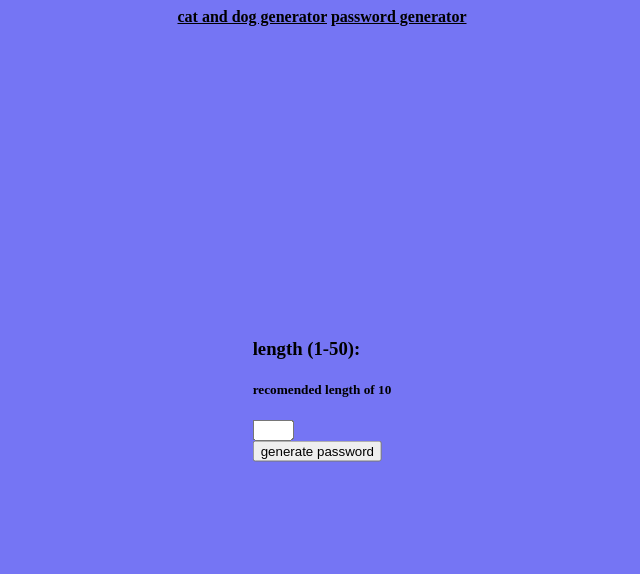
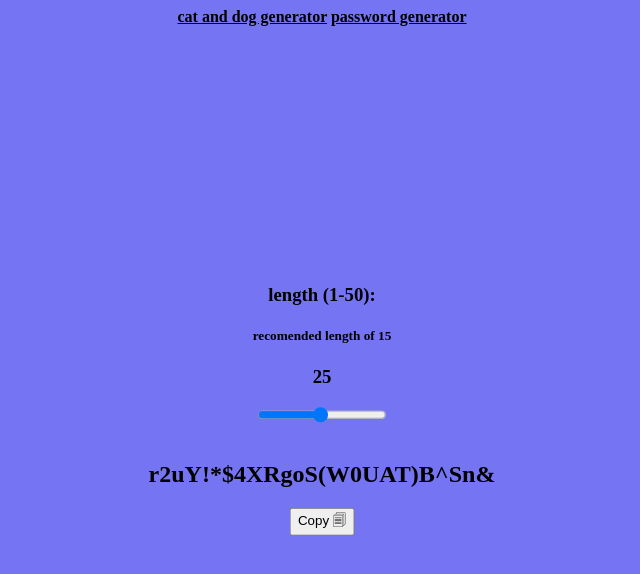
Before and after one commit to Justbob9178/Justbob9178.github.io, a plain HTML site: page password/index.html in a window 1280 px wide. Shown: the whole page, without its empty margins (318-958 px from the left). Drawn offline with Linux system fonts and the light colour scheme.

Commit message:
password generator uses slider and added copy button
also fixed styling issued

```diff
--- a/password/index.html
+++ b/password/index.html
@@ -6,6 +6,7 @@
     <title>password generator</title>
     <script src="script.js"></script>
     <link rel="stylesheet" href="style.css">
+    <link rel="shortcut icon" href="favicon.ico" type="image/x-icon">
 </head>
 <body>
     <div id="links">
@@ -13,13 +14,33 @@
     </div>
     <div id="content">
             <h3 id="length">length (1-50):</h3>
-            <h5>recomended length of 10</h5>
-            <input type="number" id="number" min="1" max="50" onsubmit="generatepass()"><br>
-            <button id="generate" onclick="generatepass()" type="button">generate password</button>
-            <h2 id="output"></h2>
+            <h5 id="info">recomended length of 15</h5>
+            <h3 id="lengthnum"></h3>
+            <input id="number" type="range" min="1" max="50" value="25" onsubmit="generatepass()"><br>
+            <!--<button id="generate" onclick="generatepass()" type="button">generate password</button> -->
+            <h2 id="output">Please generate a password</h2>
+            <button id="copy" onclick="copy()">Copy 🗐</button>
 
 
     </div>
 
+
+<script>
+    // self executing function here
+    (function() {
+        generatepass()
+
+        const value = document.querySelector("#lengthnum");
+        const input = document.getElementById('number');
+        console.log(input)
+        value.textContent = input.value;
+        console.log(input.value)
+        document.querySelector("#number").addEventListener("input", (event) => {
+            console.log(input.value)
+            value.textContent = event.target.value;
+            generatepass()
+        });
+    })();
+    </script>
 </body>
 </html>
--- a/password/script.js
+++ b/password/script.js
@@ -1,5 +1,5 @@
 function makeid(length) {
-  //console.clear()
+  console.log('correct input')
     let result = '';
     const characters = 'ABCDEFGHIJKLMNOPQRSTUVWXYZabcdefghijklmnopqrstuvwxyz0123456789!"£$%^&*()-=_+';
     const charactersLength = characters.length;
@@ -8,9 +8,7 @@ function makeid(length) {
 
       result += characters.charAt(Math.floor(Math.random() * charactersLength));
       counter += 1;
-      //console.log(counter + ' --- ' + result)
     }
-    //console.log('output is: ' + result)
     document.getElementById('output').innerHTML = result
     return result;
 }
@@ -23,7 +21,22 @@ function makeid(length) {
 function generatepass() {
     var element = document.getElementById("number").value;
     console.log(element)
-    if(element != 0 && element < 51){
+    if(element > 0 && element < 51){
         makeid(parseInt(document.getElementById("number").value))
+    } else {
+      document.getElementById('output').innerHTML = 'Invalid input'
     }
+
 }
+
+function copy() {
+  // Get the text field
+  var copyText = document.getElementById("output");
+  console.log(copyText)
+
+   // Copy the text inside the text field
+  navigator.clipboard.writeText(copyText.innerHTML);
+
+  // Alert the copied text
+  alert("Copied the text: " + copyText.innerHTML);
+}
--- a/password/style.css
+++ b/password/style.css
@@ -13,17 +13,25 @@
     transform: translate(-50%,-50%);
 }
 
+#length,#info,#lengthnum,#number,#generate,#output,#copy{
+    display: flex;
+    flex-direction: row;
+    justify-content: center;
+    align-items: center;
+}
 
-/*#number{
-    display: inline-block;
-    background-color: #0f0fbd;
-    border-color: black;
+#number{
+    margin: auto;
 
-    font-family: Arial, Helvetica, sans-serif;
-    color: white;
 }
-*/
 
+#generate{
+    margin: auto;
+}
+
+#copy{
+    margin: auto;
+}
 
 
 body{
@@ -31,8 +39,7 @@ body{
 }
 
 /* Chrome, Safari, Edge, Opera */
-input::-webkit-outer-spin-button,
-input::-webkit-inner-spin-button {
+input::-webkit-outer-spin-button, input::-webkit-inner-spin-button {
   -webkit-appearance: none;
   margin: 0;
 }
--- a/todo.txt
+++ b/todo.txt
@@ -3,4 +3,4 @@ dog breeds
 if both breeds selected the website will not load
 
 password
-password will not always be the set amount of characters long
+copy button
```
Also changed, not shown: password/favicon.ico (added).
